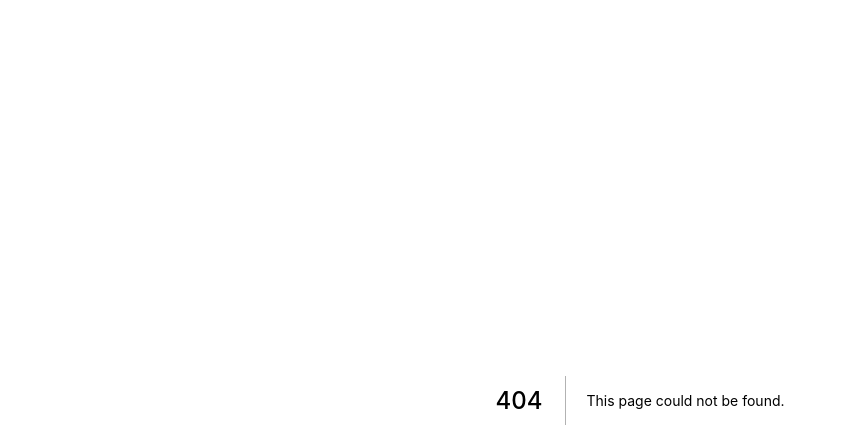
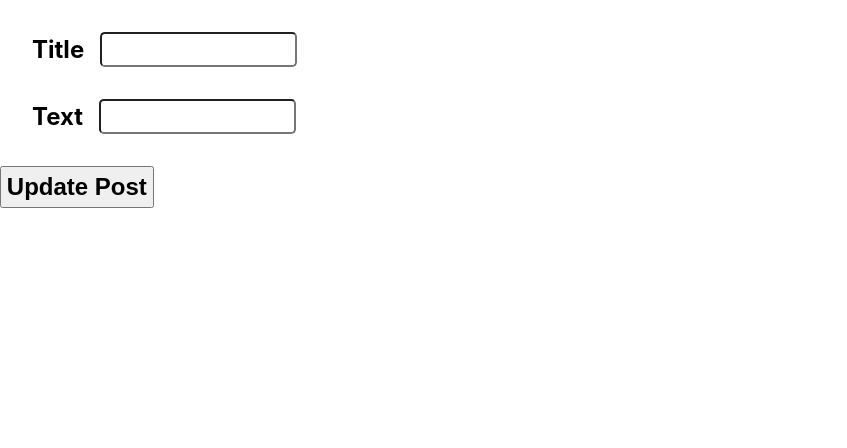
Before and after one commit to Nazeeh21/integrate-graphql-api-into-react-boilerplate, a Next.js app: page /update-post/1 in a window 1280 px wide. Before the commit this address had no page. Shown: the top 448 px of the page, without its empty margins (0-847 px from the left). Built offline with nearby package versions, Linux system fonts and the light colour scheme.

Commit message:
Add layout, createPost and updatePost

```diff
--- /dev/null
+++ b/components/Layout.tsx
@@ -0,0 +1,9 @@
+import React from 'react'
+
+interface LayoutProps {
+children: React.ReactNode;
+}
+
+export const Layout: React.FC<LayoutProps> = ({ children}) => {
+    return (<div>{children}</div>);
+}
--- a/components/updatePost.tsx
+++ b/components/updatePost.tsx
@@ -1,21 +1,14 @@
+import { useRouter } from 'next/dist/client/router';
 import React, { useState } from 'react';
-import { useUpdatePostMutation } from '../generated/graphql';
 
 const UpdatePost = () => {
   const [title, setTitle] = useState('');
   const [text, setText] = useState('');
-  const [, updatePost] = useUpdatePostMutation()
+  const router = useRouter()
+  const postId = router.query.id;
 
   const updatePostClicked = async () => {
-    const {error} = await updatePost({
-      id: 1,
-      title,
-      text
-    })
 
-    if(!error) {
-
-    }
   }
 
   return (
@@ -28,7 +21,7 @@ const UpdatePost = () => {
         <div style={{ fontSize:'1.5rem', fontWeight: 'bold', marginRight: '1rem'}}>Text</div>
         <input style={{ borderRadius: '0.3rem', padding: '0.5rem' }} value={text} onChange={(e) => setText(e.target.value)} />
       </div>
-      <button onClick={updatePostClicked} style={{ padding: '0.3rem', fontSize: '1.5rem', fontWeight: 'bold', cursor: 'pointer' }}>Create Post</button>
+      <button onClick={updatePostClicked} style={{ padding: '0.3rem', fontSize: '1.5rem', fontWeight: 'bold', cursor: 'pointer' }}>Update Post</button>
     </div>
   );
 };
--- a/pages/_app.tsx
+++ b/pages/_app.tsx
@@ -1,8 +1,13 @@
-import '../styles/globals.css'
+import '../styles/globals.css';
 import '../styles/Post.css';
-import type { AppProps } from 'next/app'
+import type { AppProps } from 'next/app';
+import { Layout } from '../components/Layout';
 
 function MyApp({ Component, pageProps }: AppProps) {
-  return <Component {...pageProps} />
+  return (
+    <Layout>
+      <Component {...pageProps} />
+    </Layout>
+  );
 }
-export default MyApp
+export default MyApp;
--- a/pages/index.tsx
+++ b/pages/index.tsx
@@ -4,7 +4,7 @@ import Post from '../components/Post';
 const Home: NextPage = () => {
   return (
     <div>
-      <Post title="Hello Next.js" text="text" />
+      <Post id={1} title="Hello Next.js" text="text" />
     </div>
   )
 }
--- /dev/null
+++ b/pages/update-post/[id].tsx
@@ -0,0 +1,12 @@
+import React from 'react'
+import UpdatePost from '../../components/updatePost';
+
+const updatePost = () => {
+  return (
+    <div>
+      <UpdatePost />
+    </div>
+  )
+}
+
+export default updatePost
```
Also changed, not shown: components/CreatePost.tsx (+0 -11 lines), components/Post.tsx (+9 -3 lines).
